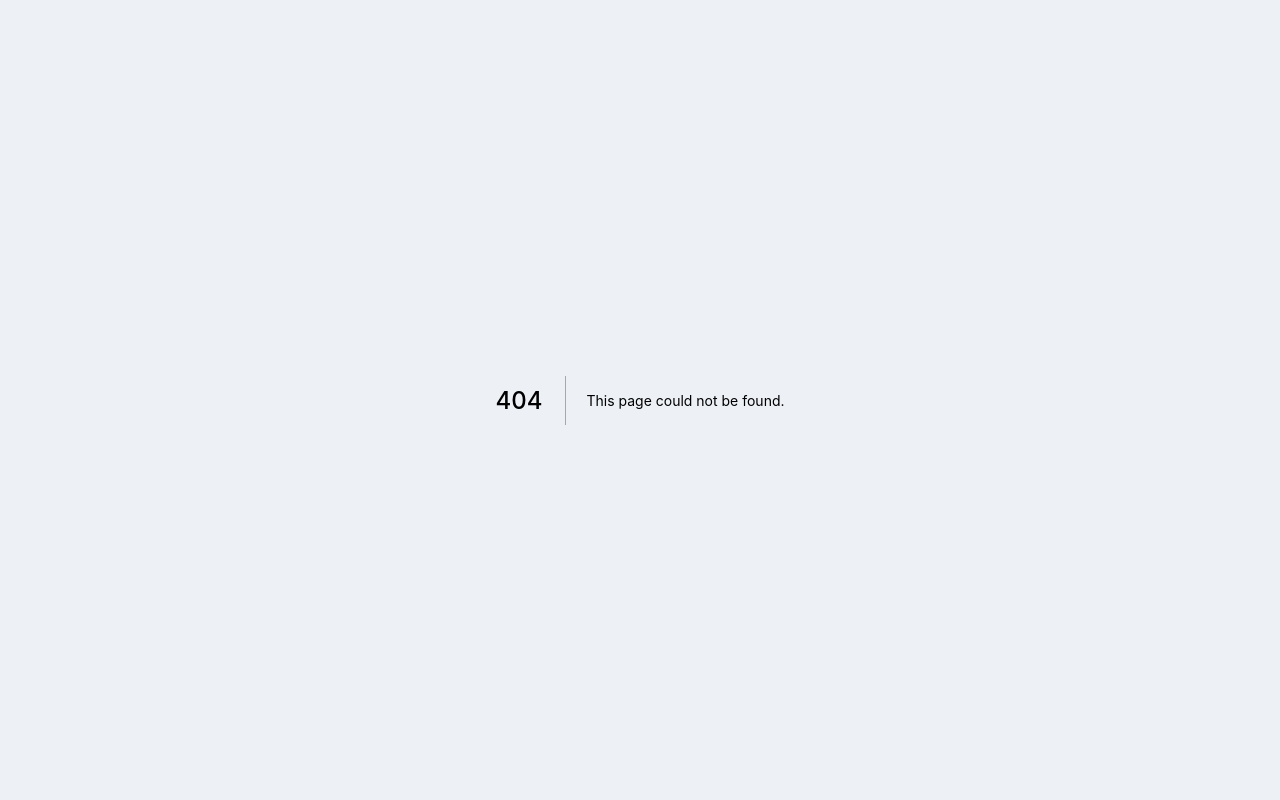
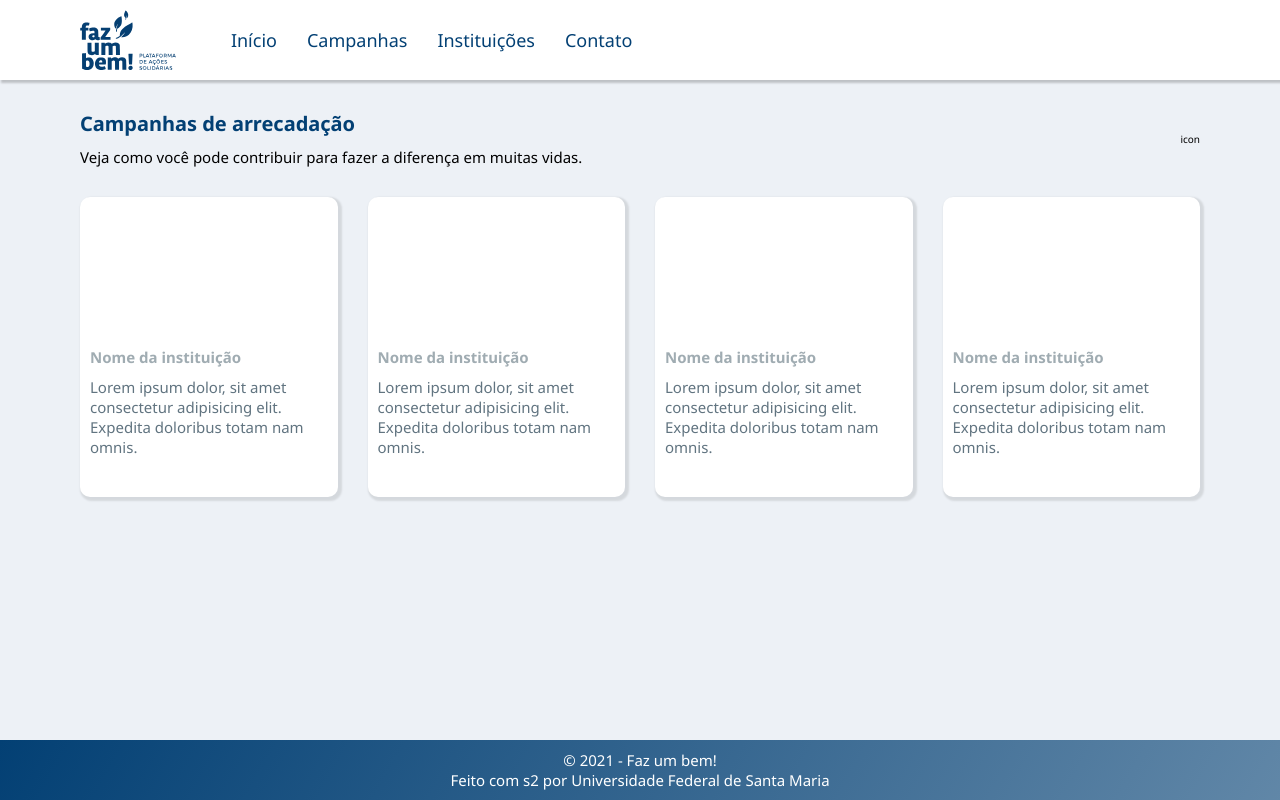
Before and after one commit to Faz-um-bem/frontend, a Next.js app: page /campaigns in a window 1280 px wide. Before the commit this address had no page. Built offline with nearby package versions, Linux system fonts and the light colour scheme.

Commit message:
campaigns list page

```diff
--- /dev/null
+++ b/src/pages/campaigns/index.tsx
@@ -0,0 +1,78 @@
+import React from 'react';
+import Head from 'next/head';
+
+import { useRouter } from 'next/router';
+import Header from '../../components/Header';
+import { Card } from '../../components/Card';
+
+import { Container, Content, Heading, ListContainer } from './styles';
+import { Footer } from '../../components/Footer';
+
+export default function campaigns() {
+  const router = useRouter();
+
+  const cam = [
+    {
+      id: '1',
+      name: 'Testando 1',
+      description:
+        'testandooooooooooooooooooooooooooooooooooooooooooooooooooooooooooooo',
+    },
+    {
+      id: '2',
+      name: 'Testando 1',
+      description:
+        'testandooooooooooooooooooooooooooooooooooooooooooooooooooooooooooooo',
+    },
+    {
+      id: '3',
+      name: 'Testando 1',
+      description:
+        'testandooooooooooooooooooooooooooooooooooooooooooooooooooooooooooooo',
+    },
+    {
+      id: '4',
+      name: 'Testando 1',
+      description:
+        'testandooooooooooooooooooooooooooooooooooooooooooooooooooooooooooooo',
+    },
+  ];
+
+  const handleCampaign = () => {
+    router.push(`/campaigns/${'teste'}`);
+  };
+
+  return (
+    <>
+      <Head>
+        <title>Campanhas | Faz um bem!</title>
+      </Head>
+
+      <Container>
+        <Header />
+
+        <Content>
+          <Heading>
+            <div>
+              <h1>Campanhas de arrecadação</h1>
+              <p>
+                Veja como você pode contribuir para fazer a diferença em muitas
+                vidas.
+              </p>
+            </div>
+
+            <div>icon</div>
+          </Heading>
+
+          <ListContainer>
+            {cam.map(c => (
+              <Card key={c.id} info={c} />
+            ))}
+          </ListContainer>
+        </Content>
+
+        <Footer />
+      </Container>
+    </>
+  );
+}
--- /dev/null
+++ b/src/pages/campaigns/styles.ts
@@ -0,0 +1,45 @@
+import styled from 'styled-components';
+
+export const Container = styled.main`
+  display: flex;
+  flex-direction: column;
+  align-items: center;
+`;
+
+export const Content = styled.main`
+  display: flex;
+  flex-direction: column;
+  max-width: 1120px;
+  width: 100%;
+  min-height: calc(100vh - 80px - 6rem);
+`;
+
+export const Heading = styled.div`
+  display: flex;
+  flex-direction: row;
+  justify-content: space-between;
+  align-items: center;
+
+  margin-top: 3rem;
+
+  h1 {
+    color: var(--heading);
+    font-size: 2rem;
+  }
+
+  p {
+    color: var(--text);
+    font-size: 1.5rem;
+    margin-top: 1rem;
+  }
+`;
+
+export const ListContainer = styled.div`
+  display: grid;
+  grid-template-columns: repeat(4, 1fr);
+  grid-gap: 3rem;
+
+  margin: 3rem 0;
+
+  height: 100%;
+`;
```
